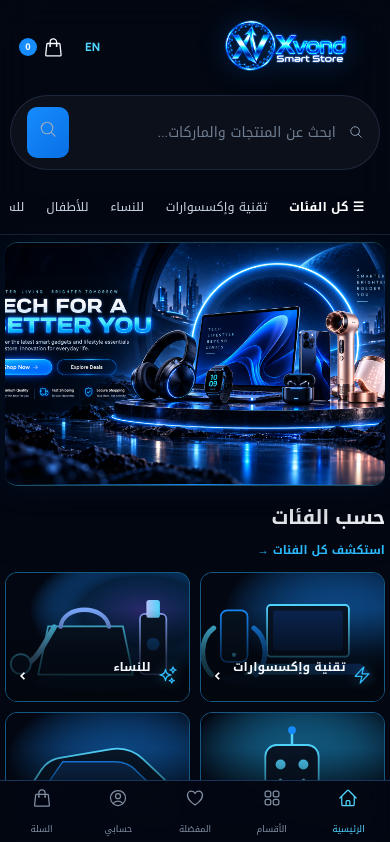
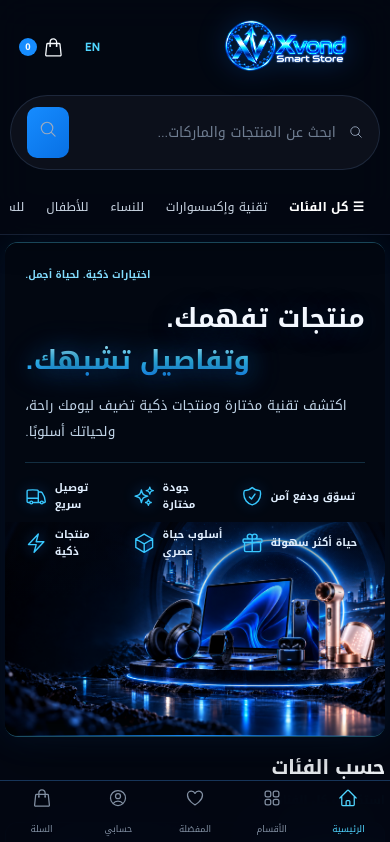
Before and after one commit to NAWARXVOND/Xvond-store, a Next.js app in the folder frontend/: page /ar in a window 390 px wide. Shown: the top 842 px of the page. Built offline with nearby package versions, Linux system fonts and the light colour scheme; no server answers.

Commit message:
feat: add compact bilingual storefront hero

```diff
--- a/frontend/app/[locale]/page.tsx
+++ b/frontend/app/[locale]/page.tsx
@@ -2,7 +2,7 @@ import type { Metadata } from "next";
 import Image from "next/image";
 import Link from "next/link";
 import { notFound } from "next/navigation";
-import { BoltIcon, CubeIcon, GiftIcon, PuzzlePieceIcon, SparklesIcon, TruckIcon } from "@heroicons/react/24/outline";
+import { BoltIcon, CubeIcon, GiftIcon, PuzzlePieceIcon, ShieldCheckIcon, SparklesIcon, TruckIcon } from "@heroicons/react/24/outline";
 import { ProductCard } from "@/components/product-card";
 import { getCategories, getProducts } from "@/lib/catalog";
 import { isLocale } from "@/lib/i18n";
@@ -48,20 +48,37 @@ export default async function HomePage({ params }: { params: Promise<{ locale: s
 
   return (
     <main className={styles.page}>
-      <Link
-        href={`/${locale}/new-arrivals`}
+      <section
         className={styles.heroBanner}
-        aria-label={ar ? "تسوّق أحدث منتجات Xvond Smart Store" : "Shop the latest Xvond Smart Store products"}
+        aria-labelledby="hero-title"
       >
         <Image
-          src={`${basePath}/assets/hero.png`}
-          alt={ar ? "Xvond Smart Store - تقنية ومنتجات ذكية ومنتجات إلكترونية للنساء" : "Xvond Smart Store - smart technology, lifestyle products and women-focused electronics"}
+          src={`${basePath}/assets/hero-no-text.png`}
+          alt=""
           fill
           priority
           sizes="100vw"
           className={styles.heroBannerImage}
         />
-      </Link>
+        <div className={styles.bannerCopy} dir={ar ? "rtl" : "ltr"}>
+          <p className={styles.bannerEyebrow}>{ar ? "اختيارات ذكية. لحياة أجمل." : "SMARTER CHOICES. BETTER LIVING."}</p>
+          <h1 id="hero-title" className={styles.bannerTitle}>
+            <span className={styles.bannerTitleLead}>{ar ? "منتجات تفهمك." : "PRODUCTS THAT GET YOU."}</span>
+            <span>{ar ? "وتفاصيل تشبهك." : "DETAILS THAT DEFINE YOU."}</span>
+          </h1>
+          <p className={styles.bannerDescription}>{ar
+            ? "اكتشف تقنية مختارة ومنتجات ذكية تضيف ليومك راحة، ولحياتك أسلوبًا."
+            : "Discover thoughtfully selected tech and smart essentials that bring ease to your day and style to your life."}</p>
+          <ul className={styles.bannerBenefits}>
+            <li><TruckIcon aria-hidden="true" /><span>{ar ? "توصيل سريع" : "Fast delivery"}</span></li>
+            <li><SparklesIcon aria-hidden="true" /><span>{ar ? "جودة مختارة" : "Selected quality"}</span></li>
+            <li><ShieldCheckIcon aria-hidden="true" /><span>{ar ? "تسوّق ودفع آمن" : "Secure shopping & payment"}</span></li>
+            <li><BoltIcon aria-hidden="true" /><span>{ar ? "منتجات ذكية" : "Smart products"}</span></li>
+            <li><CubeIcon aria-hidden="true" /><span>{ar ? "أسلوب حياة عصري" : "Modern lifestyle"}</span></li>
+            <li><GiftIcon aria-hidden="true" /><span>{ar ? "حياة أكثر سهولة" : "Everyday made easier"}</span></li>
+          </ul>
+        </div>
+      </section>
 
       <section id="categories" className={styles.categoriesSection} aria-labelledby="categories-title">
         <div className={styles.sectionHeading}>
--- a/frontend/app/[locale]/store-channel.module.css
+++ b/frontend/app/[locale]/store-channel.module.css
@@ -1,9 +1,40 @@
 .page { width: min(1500px, calc(100% - 1rem)); margin: 0 auto; padding: .4rem 0 4rem; }
 
-.heroBanner { position: relative; display: block; width: 100%; aspect-ratio: 900 / 281; min-height: 360px; overflow: hidden; border-top: 1px solid rgba(80,213,255,.34); border-bottom: 1px solid rgba(80,213,255,.34); background: #020711; box-shadow: 0 18px 60px rgba(0,0,0,.34), 0 0 34px rgba(22,140,255,.12); isolation: isolate; }
+.bannerCopy { position:relative; z-index:2; width:38%; margin-left:4%; margin-right:auto; padding:clamp(1.4rem,2.5vw,2.4rem) 0 1.5rem; text-align:left; }
+.bannerEyebrow { margin:0 0 .7rem; color:#83ddff; font-size:clamp(.65rem,.9vw,.82rem); font-weight:700; letter-spacing:.15em; }
+.bannerCopy[dir="rtl"] .bannerEyebrow { letter-spacing:0; }
+.bannerTitle { margin:0; color:#f3f8ff; font-size:clamp(1.7rem,2.7vw,2.8rem); font-weight:800; line-height:1.12; letter-spacing:-.04em; text-wrap:balance; text-shadow:0 2px 22px #071c35; }
+.bannerTitle > span:not(.bannerTitleLead) { display:block; margin-top:.18em; color:#39c9ff; background:linear-gradient(180deg,#b2f0ff,#36caff 50%,#168cff); background-clip:text; -webkit-background-clip:text; -webkit-text-fill-color:transparent; filter:drop-shadow(0 0 12px #168cff55); }
+.bannerCopy[dir="rtl"] .bannerTitle { font-size:clamp(1.7rem,2.6vw,2.7rem); line-height:1.4; letter-spacing:0; }
+.bannerDescription { max-width:29rem; margin:.8rem 0 0; color:#c1d4e7; font-size:clamp(.85rem,1.15vw,1.05rem); line-height:1.9; text-wrap:pretty; }
+.bannerBenefits { display:grid; grid-template-columns:1fr 1fr 1.35fr; gap:1rem .75rem; direction:ltr; list-style:none; margin:1rem 0 0; padding:.8rem 0 0; border-top:1px solid #58c9ff33; }
+.bannerBenefits li { display:flex; min-width:0; line-height:1.6; align-items:center; gap:.45rem; color:#e1efff; font-size:clamp(.66rem,.85vw,.8rem); font-weight:600; }
+.bannerBenefits svg { flex-shrink:0; width:1.4rem; height:1.4rem; color:#38c8ff; filter:drop-shadow(0 0 7px #168cff77); }
+.bannerCopy[dir="rtl"] .bannerBenefits span { direction:rtl; }
+
+@media (max-width:900px) and (min-width:641px) {
+  .bannerCopy { width:42%; padding-top:2.5rem; }
+  .bannerTitle { font-size:clamp(1.65rem,3.4vw,2.6rem); }
+  .bannerCopy[dir="rtl"] .bannerTitle { font-size:clamp(1.5rem,3vw,2.4rem); }
+  .bannerBenefits { margin-top:1.2rem; gap:.7rem; }
+}
+@media (max-width:640px) {
+  .page .heroBanner { aspect-ratio:auto; min-height:480px; border-radius:.8rem; }
+  .heroBanner .heroBannerImage { object-fit:contain; object-position:center bottom; }
+  .heroBanner::before { content:""; position:absolute; inset:0; z-index:1; background:linear-gradient(180deg,#020711 0%,#020711 43%,transparent 72%); pointer-events:none; }
+  .bannerCopy { width:calc(100% - 2.5rem); margin-left:1.25rem; padding:1.4rem 0 11rem; }
+  .bannerTitle { max-width:25rem; font-size:clamp(1.9rem,7.5vw,2.7rem); }
+  .bannerCopy[dir="rtl"] .bannerTitle { font-size:clamp(1.65rem,6vw,2.3rem); }
+  .bannerEyebrow { margin-bottom:1rem; font-size:.62rem; }
+  .bannerDescription { max-width:26rem; margin-top:.9rem; font-size:.85rem; }
+  .bannerBenefits { margin-top:1.1rem; padding-top:1rem; gap:.8rem 1rem; }
+  .bannerBenefits li { font-size:.66rem; }
+}
+
+.heroBanner { position: relative; display: block; width: 100%; aspect-ratio: 32 / 9; min-height: 360px; overflow: hidden; border-top: 1px solid rgba(80,213,255,.34); border-bottom: 1px solid rgba(80,213,255,.34); background: #020711; box-shadow: 0 18px 60px rgba(0,0,0,.34), 0 0 34px rgba(22,140,255,.12); isolation: isolate; }
 .heroBanner::after { content: ""; position: absolute; inset-inline: 0; bottom: 0; height: 1px; background: linear-gradient(90deg, transparent, #168cff 50%, transparent); box-shadow: 0 0 26px rgba(22,140,255,.82); pointer-events: none; }
 .heroBannerImage { object-fit: cover; object-position: center; transition: transform .45s ease, filter .45s ease; }
-.heroBanner:hover .heroBannerImage { transform: scale(1.012); filter: brightness(1.035) saturate(1.04); }
+
 
 .heroSection { position: relative; min-height: 430px; display: grid; grid-template-columns: .72fr 1.28fr; overflow: hidden; border-top: 1px solid rgba(80,213,255,.28); border-bottom: 1px solid rgba(80,213,255,.28); background: radial-gradient(circle at 74% 35%, rgba(22,140,255,.32), transparent 30%), radial-gradient(circle at 58% 55%, rgba(7,87,214,.24), transparent 38%), linear-gradient(120deg,#020611 0%,#041225 42%,#020711 100%); box-shadow: inset 0 0 90px rgba(22,140,255,.04), 0 18px 60px rgba(0,0,0,.3); isolation: isolate; }
 .heroSection::before { content:""; position:absolute; inset:0; z-index:0; pointer-events:none; background:linear-gradient(90deg,rgba(1,5,12,.98) 0%,rgba(1,5,12,.9) 28%,rgba(1,5,12,.32) 52%,rgba(1,5,12,.08) 76%,rgba(1,5,12,.36) 100%); }
@@ -80,8 +111,7 @@
 }
 
 @media (max-width:900px) {
-  .heroBanner { min-height: 300px; aspect-ratio: 2.35 / 1; }
-  .heroBannerImage { object-position: center; }
+
   .heroSection { grid-template-columns:.9fr 1.1fr; min-height:390px; }
   .heroVisual { min-height:390px; }
   .heroContent h1 { font-size:clamp(2.35rem,5vw,4.2rem); }
@@ -89,8 +119,7 @@
 
 @media (max-width:760px) {
   .page { width:min(100% - .65rem,1500px); }
-  .heroBanner { min-height: 260px; aspect-ratio: 1.9 / 1; border-radius:.8rem; }
-  .heroBannerImage { object-position: 58% center; }
+
   .heroSection { grid-template-columns:1fr; min-height:auto; border-radius:.8rem; }
   .heroSection::before { background:linear-gradient(180deg,rgba(2,6,13,.97) 0%,rgba(2,6,13,.82) 48%,rgba(2,6,13,.28) 100%); }
   .heroContent { padding:1.7rem 1.15rem .4rem; }
@@ -109,8 +138,7 @@
 }
 
 @media (max-width:480px) {
-  .heroBanner { min-height: 230px; aspect-ratio: 1.55 / 1; }
-  .heroBannerImage { object-position: 62% center; }
+
   .heroContent h1 { font-size:clamp(2.05rem,12vw,3rem); }
   .heroSubline { font-size:.78rem; line-height:1.6; }
   .heroVisual { min-height:280px; }
@@ -120,3 +148,6 @@
   .categoryCopy small { display:none; }
   .boxCopy { padding:1.2rem; }
 }
+
+.bannerTitleLead { display:block; }
+.bannerCopy[dir="rtl"] .bannerTitleLead { text-align:right; }
--- a/frontend/components/store-header.tsx
+++ b/frontend/components/store-header.tsx
@@ -116,7 +116,7 @@ export function StoreHeader({ locale }: { locale: Locale }) {
             )}
           </Link>
           <Link href={wishlistHref} className="header-tool"><HeartIcon /><span>{t.wishlist}</span></Link>
-          <Link href={cartHref} className="header-tool cart-link" aria-label={t.cart}><ShoppingBagIcon /><span>{ar ? "السلة" : "Cart"}</span><b>{cartCount}</b></Link>
+          <Link href={cartHref} className="header-tool cart-link" aria-label={t.cart}><ShoppingBagIcon /><b>{cartCount}</b></Link>
         </nav>
       </div>
 
```
Also changed, not shown: frontend/public/assets/README.md, frontend/public/assets/hero-no-text.png (added), frontend/public/assets/hero.png (deleted).
